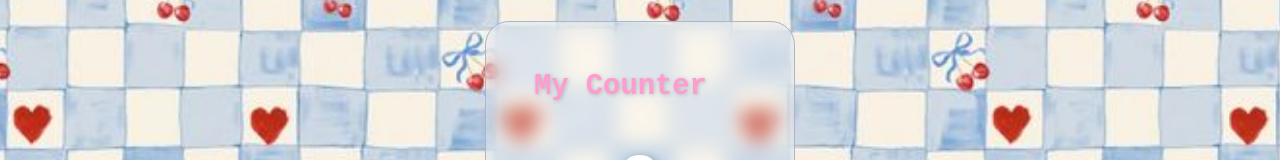
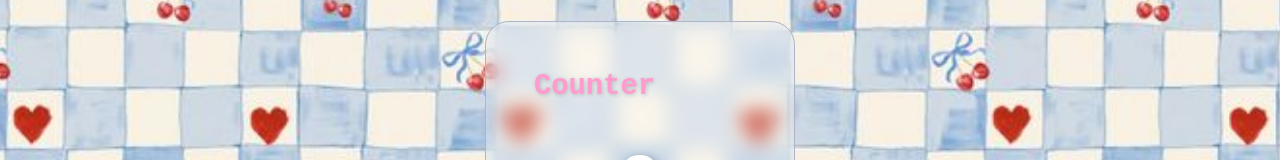
Before and after one commit to lifeaboutgreatgift/my-first-react, a React (Create React App) app: page / in a window 1280 px wide. Shown: the part 211-371 px from the top of the page. Built offline with nearby package versions, Linux system fonts and the light colour scheme.

Commit message:
feat: change heading text

```diff
--- a/src/App.js
+++ b/src/App.js
@@ -12,7 +12,7 @@ function App() {
 
   return (
     <div className="app">
-      <h1>My Counter</h1>
+      <h1>Counter</h1>
       <p className="count" style={{ color: color }}>{count}</p>
       <div className="buttons">
 
```
